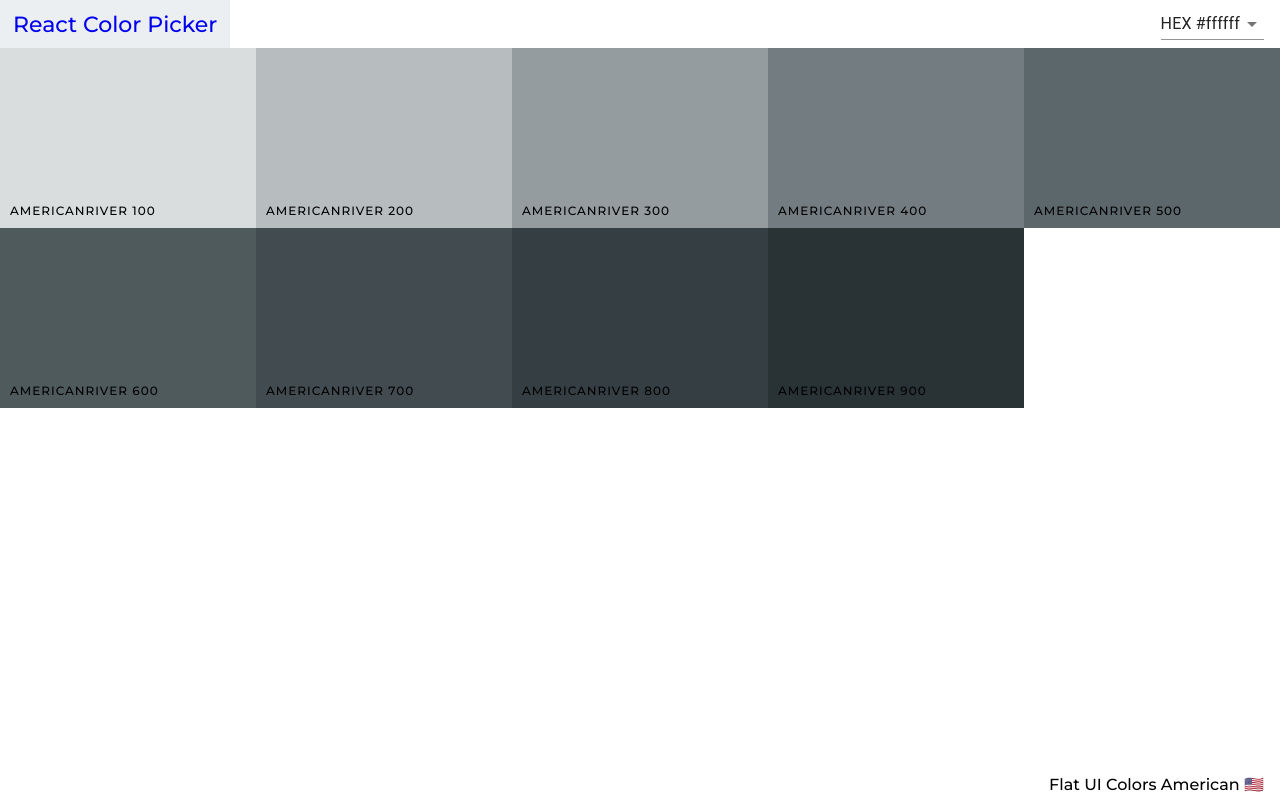
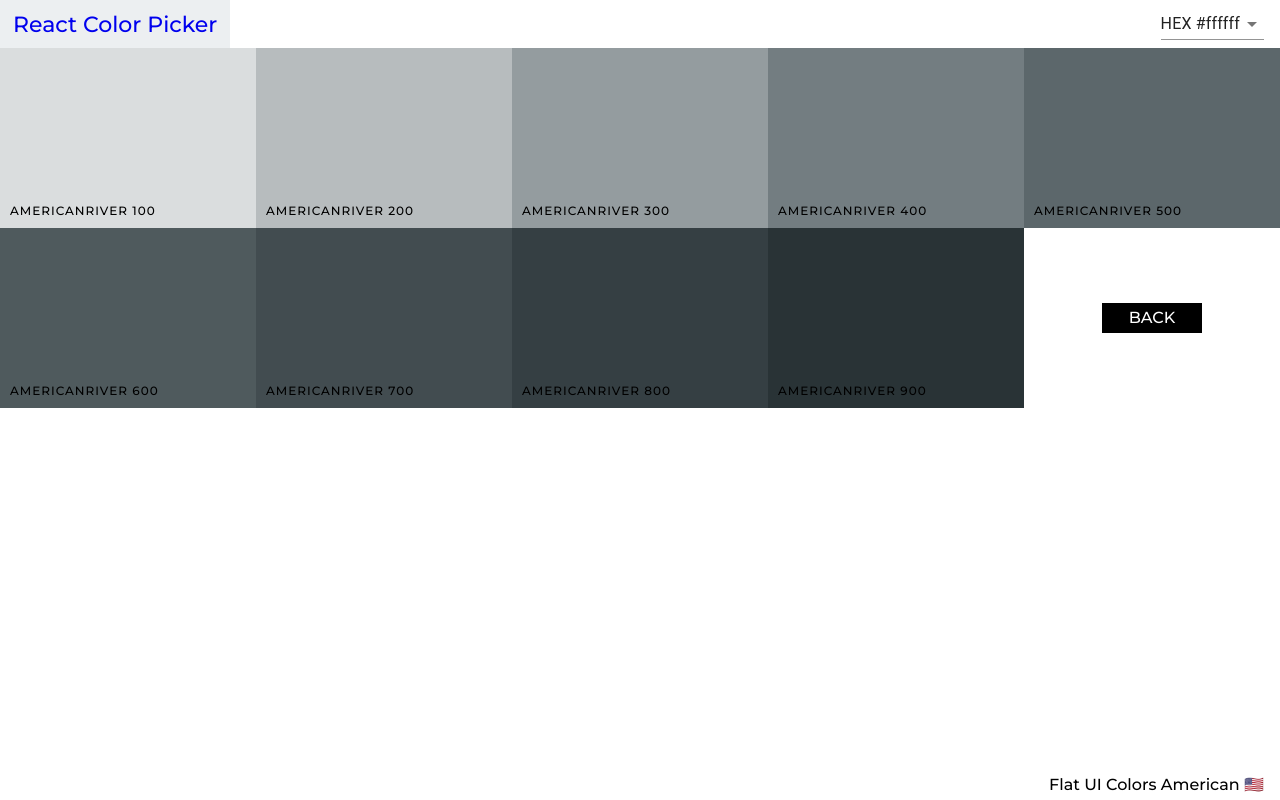
Before and after one commit to rookiemonkey/colorpalettes, a React (Create React App) app: page /palette/flat-ui-colors-american/americanriver in a window 1280 px wide. Built offline with nearby package versions, Linux system fonts and the light colour scheme.

Commit message:
added back button for single color route

```diff
--- a/src/App.js
+++ b/src/App.js
@@ -43,7 +43,7 @@ class App extends Component {
             const colorid = props.match.params.colorid;
             const colors = this.getPalette(id)
             const palette = generatePalette(colors)
-            return <PaletteSingle palette={palette} colorId={colorid} />
+            return <PaletteSingle palette={palette} colorId={colorid} {...props} />
           }}
         />
 
--- a/src/components/PaletteSingle.js
+++ b/src/components/PaletteSingle.js
@@ -5,6 +5,7 @@ import shortid from 'shortid';
 import NavBar from './NavBar';
 import Footer from './Footer';
 import ColorBoxSingle from './ColorBoxSingle';
+import renderBackButton from '../helpers/renderBackButton';
 
 class PaletteSingle extends Component {
     constructor(props) {
@@ -39,9 +40,11 @@ class PaletteSingle extends Component {
         })
     }
 
+    goBack = () => { this.props.history.goBack() }
 
     render() {
 
+        console.log(this.props)
         if (!this.props.palette) { return (<Redirect to="/" />) }
         const { paletteName, emoji, colors, id } = this.props.palette;
         const b = this._shades.map(c => {
@@ -66,6 +69,7 @@ class PaletteSingle extends Component {
 
                 <div className="Palette-colors">
                     {b}
+                    {renderBackButton({ goBack: this.goBack })}
                 </div>
 
                 <Snackbar
--- /dev/null
+++ b/src/helpers/renderBackButton.js
@@ -0,0 +1,31 @@
+import React from 'react';
+import { Link } from 'react-router-dom';
+
+const renderBackButton = props => {
+
+    return (
+        <div className="ColorBox-container back-button-container">
+
+            <div
+                className='ColorBox-overlay'
+            ></div>
+
+            <div className='ColorBox-overlay-message'>
+                <h1>COPIED!</h1>
+            </div>
+
+            <div className="ColorBox-copy-container">
+                <div className="ColorBox-content-container">
+                    <span className='ColorBox-name'></span>
+                </div>
+                <button
+                    id="ColorBox-back"
+                    onClick={() => { props.goBack() }}
+                >BACK</button>
+            </div>
+
+        </div>
+    )
+}
+
+export default renderBackButton;
--- a/src/index.scss
+++ b/src/index.scss
@@ -11,3 +11,4 @@
 @import './styles//footer.scss';
 @import './styles/palette.scss';
 @import './styles/colorbox.scss';
+@import './styles/backbutton.scss';
--- /dev/null
+++ b/src/styles/backbutton.scss
@@ -0,0 +1,19 @@
+#ColorBox-back {
+    width: 100px;
+    height: 30px;
+    position: absolute;
+    display: inline-block;
+    top: 50%;
+    left: 50%;
+    margin-left: -50px;
+    margin-top: -15px;
+    text-align: center;
+    outline: none;
+    background-color: black;
+    font-size: 1rem;
+    line-height: 30px;
+    color: white;
+    text-transform: uppercase;
+    border: none;
+    cursor: copy;
+}
```
